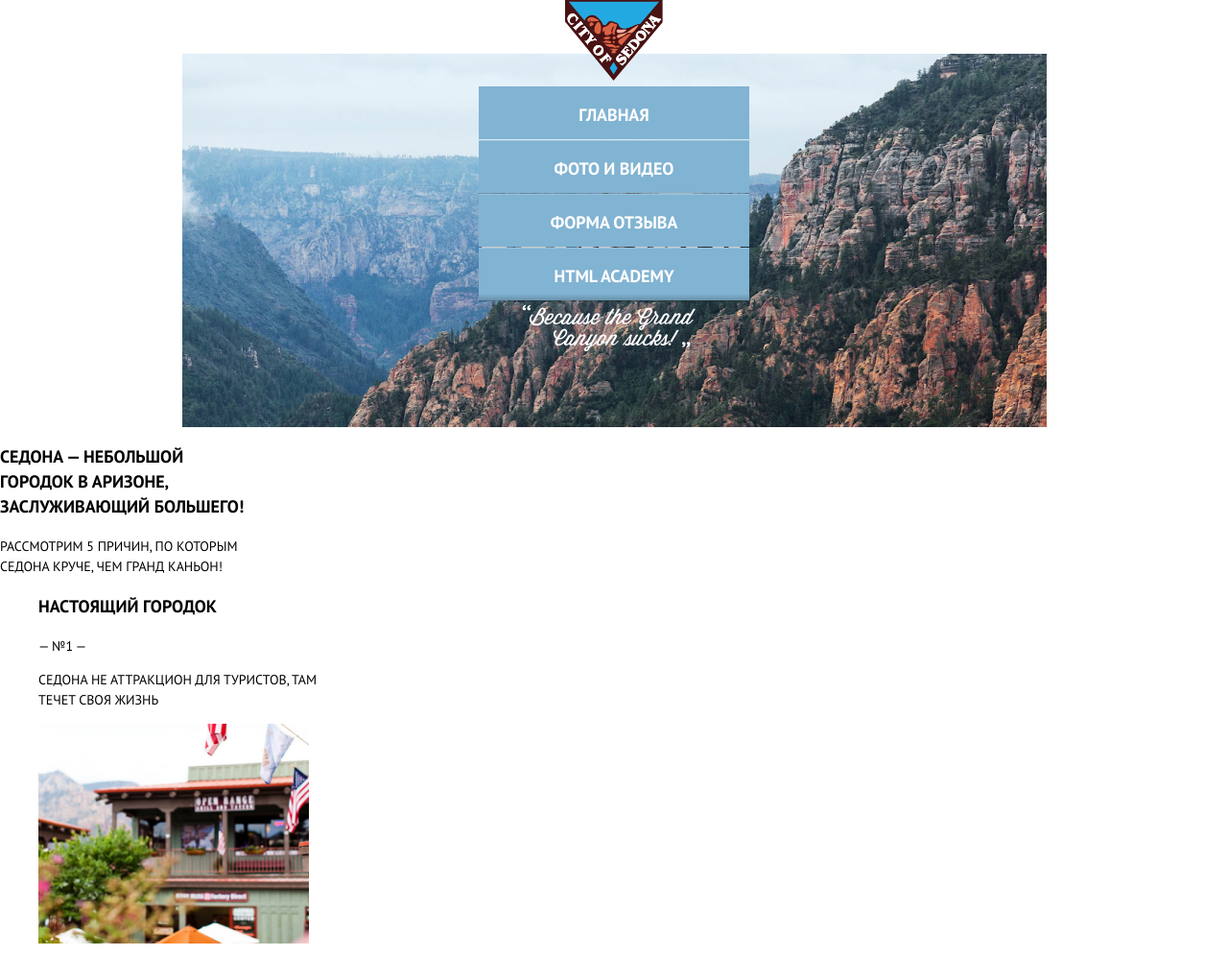
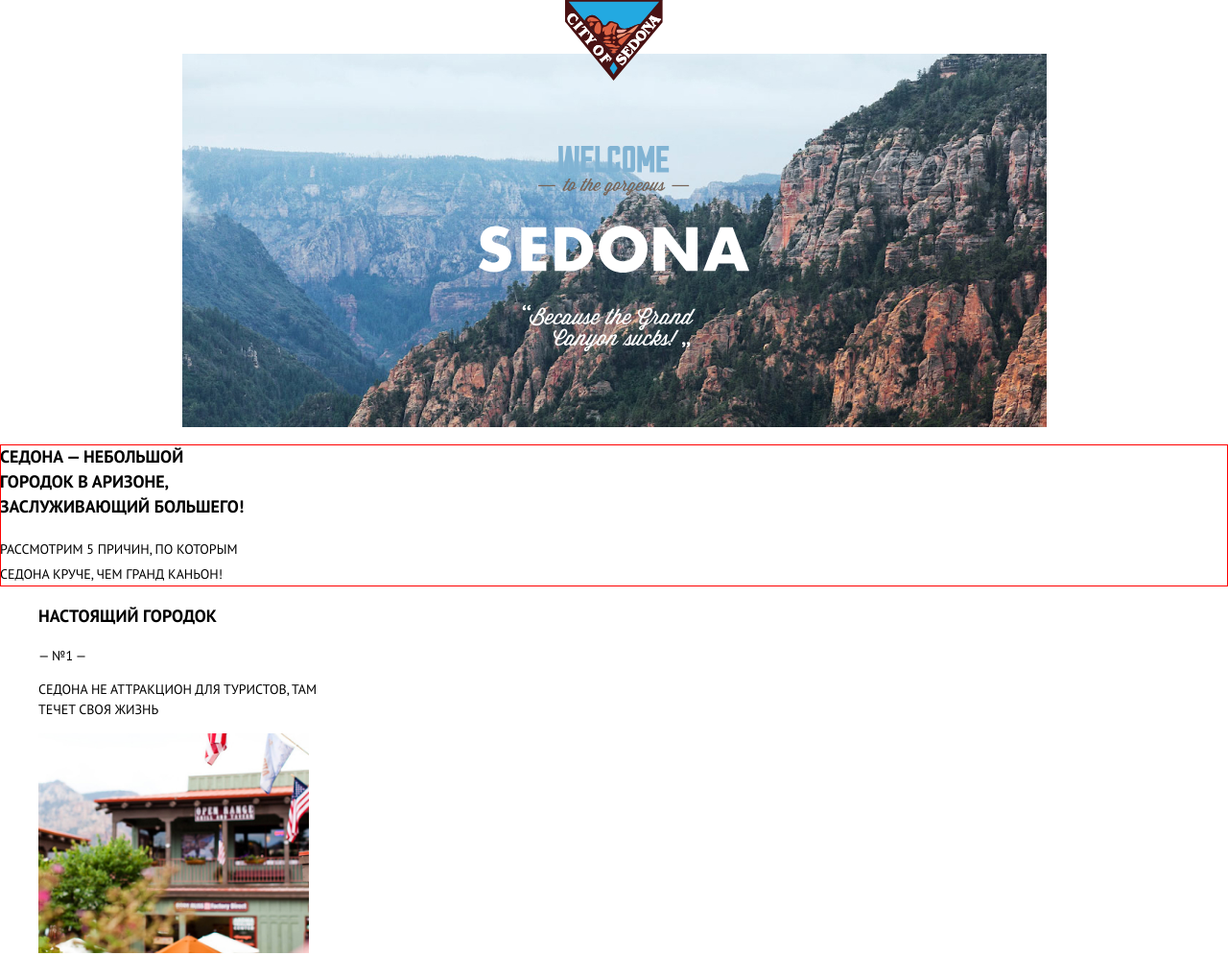
Before and after one commit to nlo-it/sedona, a website: page source/index.html in a window 1280 px wide. Shown: the top 996 px of the page at 96% size. Drawn offline with nearby package versions, Linux system fonts and the light colour scheme; files that its build step writes are made by us from their sources.

Commit message:
Незначительные коррективы в коде..

```diff
--- a/source/index.html
+++ b/source/index.html
@@ -15,8 +15,8 @@
         <a class="page-header__logo" href="#">
           <img src="img/header-logo.svg" width="102" height="84" alt="Логотип проекта Sedona">
         </a>
-        <nav class="page-header__navigation navigation">
-          <button class="navigation__toggle visually-hidden" type="button">
+        <nav class="page-header__navigation navigation visually-hidden">
+          <button class="navigation__toggle" type="button">
             <span class="visually-hidden">Открыть меню</span>
           </button>
           <ul class="navigation__list clear">
--- /dev/null
+++ b/source/less/blocks/intro.less
@@ -0,0 +1,9 @@
+.intro {
+  outline: 1px solid red;
+  outline-offset: -1px;
+}
+// .intro__wrapper {}
+// .intro__title {}
+.intro__text {
+  line-height: 26px;
+}
--- a/source/less/blocks/navigation.less
+++ b/source/less/blocks/navigation.less
@@ -1,32 +1,40 @@
 // .navigation {}
-// .navigation__toggle {}
+.navigation__toggle {
+  width: 22.2px;
+  height: 22.2px;
+  position: absolute;
+  top: 17px;
+  right: 19.8px;
+  background-image: url(../../img/cross-icon.svg);
+  background-repeat: no-repeat;
+  background-position: center center;
+  background-color: transparent;
+  border: none;
+  // outline: 1px solid red;
+  // outline-offset: -1px;
+  cursor: pointer;
+  // background-color: red;
+}
 
 .navigation__list {
-  width: 100%;
   list-style: none;
   font-weight: bold;
   font-size: 18px;
   line-height: 40px;
-  position: absolute;
-  // background-color: @black;
+  background-color: @white;
 }
 
 .navigation__item {
-  // outline: 1px solid red;
-  // outline-offset: -1px;
+  width: 320px;
   // height: 55px;
   background-color: @blue-nav-bcg;
 }
 
-.navigation__item:not(:first-child) {
+.navigation__item:not(:last-child) {
+  margin-bottom: 1px;
   box-shadow:
   0px 1px 0px rgba(1, 1, 1, 0.2),
-  inset 0px 1px 0px rgba(255, 255, 255, 0.2);
-}
-
-.navigation__item:not(:last-child) {
-  margin-bottom: 1px;
-  // box-shadow: 0px 1px 0px rgba(1, 1, 1, 0.2);
+  inset 0px -1px 0px rgba(255, 255, 255, 0.2);
 }
 
 .navigation__item:last-child {
--- a/source/less/blocks/page-header.less
+++ b/source/less/blocks/page-header.less
@@ -19,6 +19,10 @@
 // .page-header__logo {}
 
 .page-header__navigation {
+  position: absolute;
+  top: 0;
+  left: 50%;
+  transform: translateX(-50%);
   background-color: @blue-nav-bcg;
 }
 
--- a/source/less/blocks/page.less
+++ b/source/less/blocks/page.less
@@ -8,10 +8,10 @@
 }
 
 .page__body {
+  min-width: 320px;
+  min-height: 100%;
   display: grid;
   grid-template-rows: min-content 1fr min-content;
   align-content: start;
-  min-width: 320px;
-  min-height: 100%;
   margin: 0;
 }
--- a/source/less/style.less
+++ b/source/less/style.less
@@ -9,6 +9,7 @@
 @import "blocks/page.less";
 @import "blocks/page-header.less";
 @import "blocks/navigation.less";
+@import "blocks/intro.less";
 @import "blocks/advantages.less";
 @import "blocks/search-hotel.less";
 @import "blocks/page-footer.less";
```
Also changed, not shown: source/img/cross-icon.svg (added).
